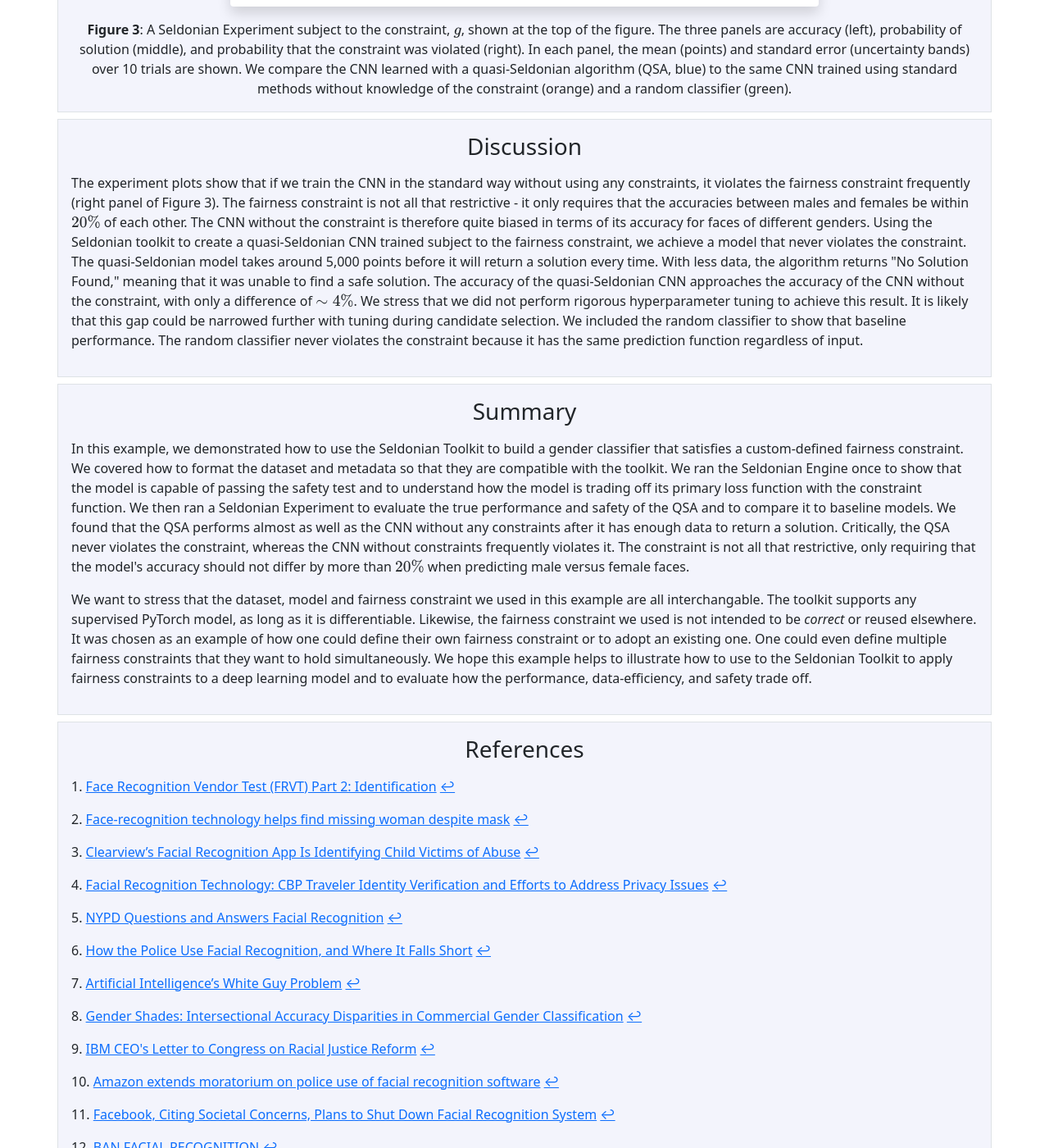
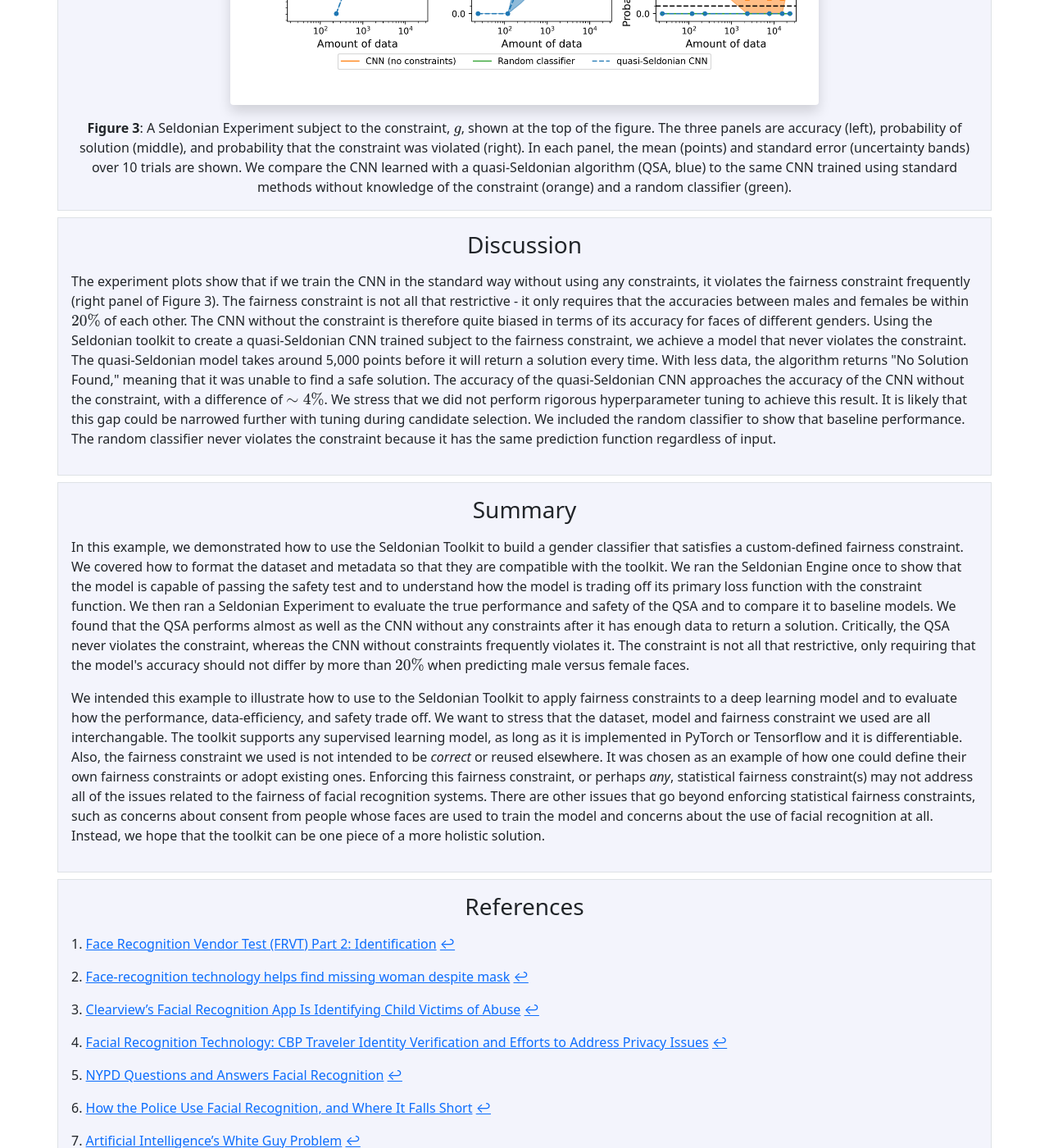
Before and after one commit to seldonian-framework/Tutorials, a Jekyll site: the page built from examples/facial_recognition.md, in a window 1280 px wide and 1400 px high, scrolled down 10892 px. Shown: the whole window at 82% size. Built offline with Jekyll 4.4.1, drawn with Linux system fonts in a browser that asks for light colours; formulas are drawn with MathJax 3; some of the changed text lies outside the part shown.

Commit message:
PT latest comments

```diff
--- a/examples/facial_recognition.md
+++ b/examples/facial_recognition.md
@@ -23,27 +23,27 @@
     <h3 id="intro">Introduction</h3>
     <p>
     	In the last decade, the use of facial recognition technology (FRT) has become widespread in society. This is largely due to companies and governments leveraging the significant improvements in accuracy that deep learning models have been able to achieve compared to previous methods. Under certain controlled conditions, for example matching a well-lit and well-aligned picture of a face to a database of passport photos, accuracy of state-of-the-art models can reach human levels.<sup><a href="#fn1" id="ref1">1</a></sup> Of the many applications of FRTs, some include helping to find missing people,<sup><a href="#fn2" id="ref2">2</a></sup><sup><a href="#fn3" id="ref3">,3</a></sup> performing identity checks on people passing through international borders
-        ,<sup><a href="#fn4" id="ref4">4</a></sup> matching images of alleged criminals to databases of known offenders,<sup><a href="#fn5" id="ref5">5</a></sup><sup><a href="#fn6" id="ref6">,6</a></sup> "tagging" faces in social media applications, and unlocking personal smartphones and other devices.
+        ,<sup><a href="#fn4" id="ref4">4</a></sup> matching images of alleged criminals to databases of known offenders,<sup><a href="#fn5" id="ref5">5</a></sup><sup><a href="#fn6" id="ref6">,6</a></sup> "tagging" faces in social media applications, and unlocking smartphones and other personal devices.
     </p>
     <p>
-         While many of the applications of FRT appear to have positive or possibly neutral societal outcomes, like other machine learning technologies, FRTs have the potential to exhibit and even amplify inequalities that already exist in the world.<sup><a href="#fn7" id="ref7">7</a></sup> For example, Buolamwini & Gebru (2018) analyzed three commercial gender classification FRT systems, finding that females, in particular dark-skinned females, were misclassified more than their male counterparts.<sup><a href="#fn8" id="ref8">8</a></sup> In the worst case, the error rate for dark-skinned females was more than $34\%$ worse than that for light-skinned males. It is easy to imagine how this disparity could result in discrimination against sensitive groups through the applications of FRT.
+         While many of the applications of FRT appear to have positive or possibly neutral societal outcomes, like other machine learning (ML) technologies, FRTs have the potential to exhibit and even amplify inequalities that already exist in the world.<sup><a href="#fn7" id="ref7">7</a></sup> For example, Buolamwini & Gebru (2018) analyzed three commercial gender classification FRT systems, finding that females, in particular dark-skinned females, were misclassified more than their male counterparts.<sup><a href="#fn8" id="ref8">8</a></sup> In the worst case, the error rate for dark-skinned females was more than $34\%$ worse than that for light-skinned males. It is easy to imagine how this disparity could result in discrimination against sensitive groups through the applications of FRT.
     </p>
     <p>
         In response to the findings like those of Buolamwini & Gebru (2018), as well as mounting pressure from the American Civil Liberties Union and other civil rights organizations, several large technology companies including Amazon, IBM,  Microsoft, and Facebook have since announced that they will either temporarily cease or altogether discontinue developing and/or selling their FRTs to law enforcement departments.<sup><a href="#fn9" id="ref9">9</a></sup><sup><a href="#fn10" id="ref10">,10</a></sup><sup><a href="#fn11" id="ref11">,11</a></sup> Despite these concessions, FRTs are still widely used, with little to no federal regulation governing how they can be applied in the United States. Barring extreme federal regulation, FRTs are unlikely to disappear from society in the near future.
     </p>
 
     <p>
-        In the absence of federal regulation in the United States, some states and municipalities have already begun to adopt their own laws and restrictions.<sup><a href="#fn12" id="ref12">12</a></sup> Rather than abandon the technology altogether, some companies have invested resources towards understanding and attempting to mitigate biases present in FRT systems.<sup><a href="#fn13" id="ref13">13</a></sup><sup><a href="#fn14" id="ref14">,14</a></sup> These companies are best poised to adapt their FRTs as regulations arise.   Many of the mitigation methods rely on having a "balanced" dataset, i.e., one where the relative proportions of sensitive attributes in the dataset (e.g., race, gender) are similar. Most of the original benchmark facial recognition datasets were not balanced, so it is reasonable to rectify that imbalance. However, fixing the imbalance alone will not always sufficiently reduce bias.<sup><a href="#fn15" id="ref15">15</a></sup> It is also not always practical to have a fully balanced dataset in terms of all attributes.
+        In the absence of federal regulation in the United States, some states and municipalities have already begun to adopt their own laws and restrictions.<sup><a href="#fn12" id="ref12">12</a></sup> Rather than abandon the technology altogether, some companies have invested resources towards understanding and attempting to mitigate biases present in FRT systems.<sup><a href="#fn13" id="ref13">13</a></sup><sup><a href="#fn14" id="ref14">,14</a></sup> These companies are best poised to adapt their FRTs as regulations arise.  Many of the mitigation methods rely on having a "balanced" dataset, i.e., one where the relative proportions of sensitive attributes in the dataset (e.g., race, gender) are similar. Most of the original benchmark facial recognition datasets were not balanced, so it is reasonable to rectify that imbalance. However, fixing the imbalance alone will not always sufficiently reduce bias.<sup><a href="#fn15" id="ref15">15</a></sup> It is also not always practical to have a fully balanced dataset in terms of all attributes.
     </p>
     <p>
-        The Seldonian Toolkit is uniquely poised to mitigate biases in FRTs for three reasons:
+        The Seldonian Toolkit is uniquely poised to mitigate certain types of biases in FRTs for three reasons:
         <ol>
             <li>The toolkit does not require the dataset to be balanced, although in some cases it may be more data-efficient when the dataset is balanced.</li>
             <li>It provides high-confidence guarantees that the fairness constraints will hold on unseen data, as long as the new data comes from the same distribution as the training data. As far as we are aware, no other methods provide such a guarantee. </li>
             <li>Because fairness-aware facial recognition research is still in its infancy, it is not yet clear what the best fairness metrics are. The toolkit allows one to define custom fairness constraints, making it easy to adapt to new definitions, such as ones that might be required by new regulations. This flexibility also makes it a good tool for exploring different fairness definitions.  </li>
         </ol>
 
-        In this example, we show how to impose fairness constraints on a gender classifier using the Seldonian Toolkit. We stress that the fairness constraints we choose are not intended to be correct or used in the real world. Instead, this example demonstrates how one could use the toolkit to apply <i>any</i> fairness constraint to <i>any</i> deep learning model used for facial recognition.
+        In this example, we show how to enforcing statistical fairness guarantees on an example FRT in the form of a gender classification system using the Seldonian Toolkit. First, we want to stress that there are, in addition to enforcing statistical fairness guarantees, likely other challenges to overcome to make sure that FRTs are fair. In any attempt to make FRT fair, it seems likely that there will be a need for one component to ensure that trained ML models do not provide these types of bias. The toolkit is one possible example of that component. We also want to stress that the fairness constraints we choose in this example are not intended to be correct or used in the real world. Instead, this example demonstrates how one could use the toolkit to apply a wide range of statistical fairness constraints to <i>any</i> deep learning model used for facial recognition. The proper fairness definitions for FRTs should likely be determined by a team of social scientists, legislators, and members of the community.
     </p>
 	</div>
 
@@ -173,13 +173,13 @@
     def __init__(self):
         super(FacialRecogCNNModel, self).__init__()
         # Define all layers here
-        self.cnn1 = nn.Conv2d(in_channels=1, out_channels=16, kernel_size=3, padding=1)
-        self.cnn2 = nn.Conv2d(in_channels=16, out_channels=32, kernel_size=3)
-        self.cnn3 = nn.Conv2d(in_channels=32, out_channels=64, kernel_size=3)
-        self.cnn4 = nn.Conv2d(in_channels=64, out_channels=128, kernel_size=3)
+        self.cnn1=nn.Conv2d(in_channels=1, out_channels=16, kernel_size=3, padding=1)
+        self.cnn2=nn.Conv2d(in_channels=16, out_channels=32, kernel_size=3)
+        self.cnn3=nn.Conv2d(in_channels=32, out_channels=64, kernel_size=3)
+        self.cnn4=nn.Conv2d(in_channels=64, out_channels=128, kernel_size=3)
 
-        self.relu = nn.ReLU()
-        self.maxpool = nn.MaxPool2d(kernel_size=2)
+        self.relu=nn.ReLU()
+        self.maxpool=nn.MaxPool2d(kernel_size=2)
 
         self.Batch1=nn.BatchNorm2d(16)
         self.Batch2=nn.BatchNorm2d(32)
@@ -187,40 +187,40 @@
         self.Batch4=nn.BatchNorm2d(128)
 
         # Fully connected 1 (readout)
-        self.fc1 = nn.Linear(128 * 1 * 1, 128)
+        self.fc1=nn.Linear(128 * 1 * 1, 128)
         self.fc2=nn.Linear(128,256)
         self.fc3=nn.Linear(256,2)
-        self.softmax = nn.Softmax(dim=1)
+        self.softmax=nn.Softmax(dim=1)
 
     def forward(self, x):
         # Call all layers here. This does the forward pass.
-        out = self.cnn1(x)
-        out = self.relu(out)
-        out = self.maxpool(out)
+        out=self.cnn1(x)
+        out=self.relu(out)
+        out=self.maxpool(out)
         out=self.Batch1(out)
 
-        out = self.cnn2(out)
-        out = self.relu(out)
-        out = self.maxpool(out)
+        out=self.cnn2(out)
+        out=self.relu(out)
+        out=self.maxpool(out)
         out=self.Batch2(out)
 
-        out = self.cnn3(out)
-        out = self.relu(out)
-        out = self.maxpool(out)
+        out=self.cnn3(out)
+        out=self.relu(out)
+        out=self.maxpool(out)
         out=self.Batch3(out)
 
-        out = self.cnn4(out)
-        out = self.relu(out)
-        out = self.maxpool(out)
+        out=self.cnn4(out)
+        out=self.relu(out)
+        out=self.maxpool(out)
         out=self.Batch4(out)
 
         # Resize
         # Original size: (100, 32, 7, 7)
         # New out size: (100, 32*7*7)
-        out = torch.flatten(out,start_dim=1)
+        out=torch.flatten(out,start_dim=1)
 
         # Linear functions (readout)
-        out = self.fc1(out)
+        out=self.fc1(out)
         out=self.fc2(out)
         out=self.fc3(out)
 
@@ -252,7 +252,7 @@
 </p>
 
 <p>
-We will use this model, along with a dataset and parse trees to create the full specification object. We also specify the optimization strategy, mini-batch gradient descent with a batch size of 237 and 40 epochs. The candidate data have $23,700*0.5 = 11,850$ datapoints, so all 50 batches will be of equal size with a batch size of 237. We also define the primary objective function to be the binary logistic loss. We create the spec object and then run the engine in a file called <code>run_engine.py</code>. Note that in this file, we import the model class we just defined from the file above. The model file must be in the same folder as this script in order for the import to work.
+We will use this model, along with a dataset and parse trees to create the full specification object. Parse trees are objects created from the behavioral constraints. In our case, we have a single fairness constraint, so we create a single parse tree. We also specify the optimization strategy, mini-batch gradient descent with a batch size of 237 and 40 epochs. The candidate data have $23,\!700*0.5 = 11,\!850$ datapoints, so all 50 batches will be of equal size with a batch size of 237. We also define the primary objective function to be the binary logistic loss. We create the spec object and then run the engine in a file called <code>run_engine.py</code>. Note that in this file, we import the model class we just defined from the file above. The model file must be in the same folder as this script in order for the import to work.
 </p>
 {% highlight python %}
 # run_engine.py
@@ -454,7 +454,7 @@
         plot_generator.run_baseline_experiment(
             model_name='facial_recog_cnn',verbose=True)
 
-        Seldonian experiment
+        # Seldonian experiment
         plot_generator.run_seldonian_experiment(verbose=verbose)
 
 
@@ -483,7 +483,7 @@
 <h3 id="discussion" align="center" class="mb-3">Discussion</h3>
 
 <p>
-The experiment plots show that if we train the CNN in the standard way without using any constraints, it violates the fairness constraint frequently (right panel of Figure 3). The fairness constraint is not all that restrictive - it only requires that the accuracies between males and females be within $20\%$ of each other. The CNN without the constraint is therefore quite biased in terms of its accuracy for faces of different genders. Using the Seldonian toolkit to create a quasi-Seldonian CNN trained subject to the fairness constraint, we achieve a model that never violates the constraint. The quasi-Seldonian model takes around 5,000 points before it will return a solution every time. With less data, the algorithm returns "No Solution Found," meaning that it was unable to find a safe solution. The accuracy of the quasi-Seldonian CNN approaches the accuracy of the CNN without the constraint, with only a difference of $\sim4\%$. We stress that we did not perform rigorous hyperparameter tuning to achieve this result. It is likely that this gap could be narrowed further with tuning during candidate selection. We included the random classifier to show that baseline performance. The random classifier never violates the constraint because it has the same prediction function regardless of input.
+The experiment plots show that if we train the CNN in the standard way without using any constraints, it violates the fairness constraint frequently (right panel of Figure 3). The fairness constraint is not all that restrictive - it only requires that the accuracies between males and females be within $20\%$ of each other. The CNN without the constraint is therefore quite biased in terms of its accuracy for faces of different genders. Using the Seldonian toolkit to create a quasi-Seldonian CNN trained subject to the fairness constraint, we achieve a model that never violates the constraint. The quasi-Seldonian model takes around 5,000 points before it will return a solution every time. With less data, the algorithm returns "No Solution Found," meaning that it was unable to find a safe solution. The accuracy of the quasi-Seldonian CNN approaches the accuracy of the CNN without the constraint, with a difference of $\sim4\%$. We stress that we did not perform rigorous hyperparameter tuning to achieve this result. It is likely that this gap could be narrowed further with tuning during candidate selection. We included the random classifier to show that baseline performance. The random classifier never violates the constraint because it has the same prediction function regardless of input.
 </p>
 
 </div>
@@ -496,7 +496,7 @@
 </p>
 
 <p>
-    We want to stress that the dataset, model and fairness constraint we used in this example are all interchangable. The toolkit supports any supervised PyTorch model, as long as it is differentiable. Likewise, the fairness constraint we used is not intended to be <i>correct</i> or reused elsewhere. It was chosen as an example of how one could define their own fairness constraint or to adopt an existing one. One could even define multiple fairness constraints that they want to hold simultaneously. We hope this example helps to illustrate how to use to the Seldonian Toolkit to apply fairness constraints to a deep learning model and to evaluate how the performance, data-efficiency, and safety trade off.
+    We intended this example to illustrate how to use to the Seldonian Toolkit to apply fairness constraints to a deep learning model and to evaluate how the performance, data-efficiency, and safety trade off. We want to stress that the dataset, model and fairness constraint we used are all interchangable. The toolkit supports any supervised learning model, as long as it is implemented in PyTorch or Tensorflow and it is differentiable. Also, the fairness constraint we used is not intended to be <i>correct</i> or reused elsewhere. It was chosen as an example of how one could define their own fairness constraints or adopt existing ones. Enforcing this fairness constraint, or perhaps <i>any</i>, statistical fairness constraint(s) may not address all of the issues related to the fairness of facial recognition systems. There are other issues that go beyond enforcing statistical fairness constraints, such as concerns about consent from people whose faces are used to train the model and concerns about the use of facial recognition at all. Instead, we hope that the toolkit can be one piece of a more holistic solution.
 </p>
 
 </div>
```
Also changed, not shown: other parts of examples/facial_recognition.md (+1 -1 lines), examples.md (added, +42 -0 lines).
